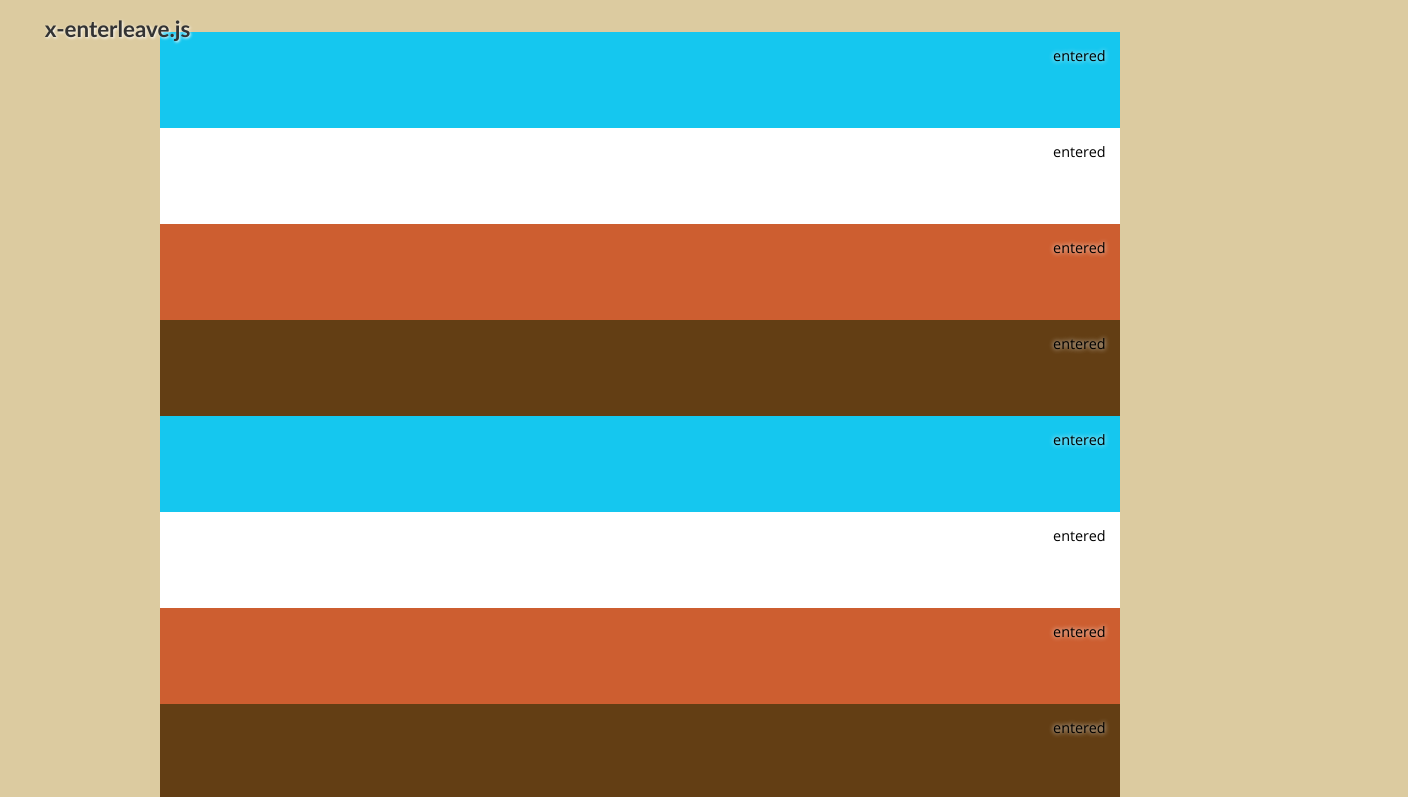
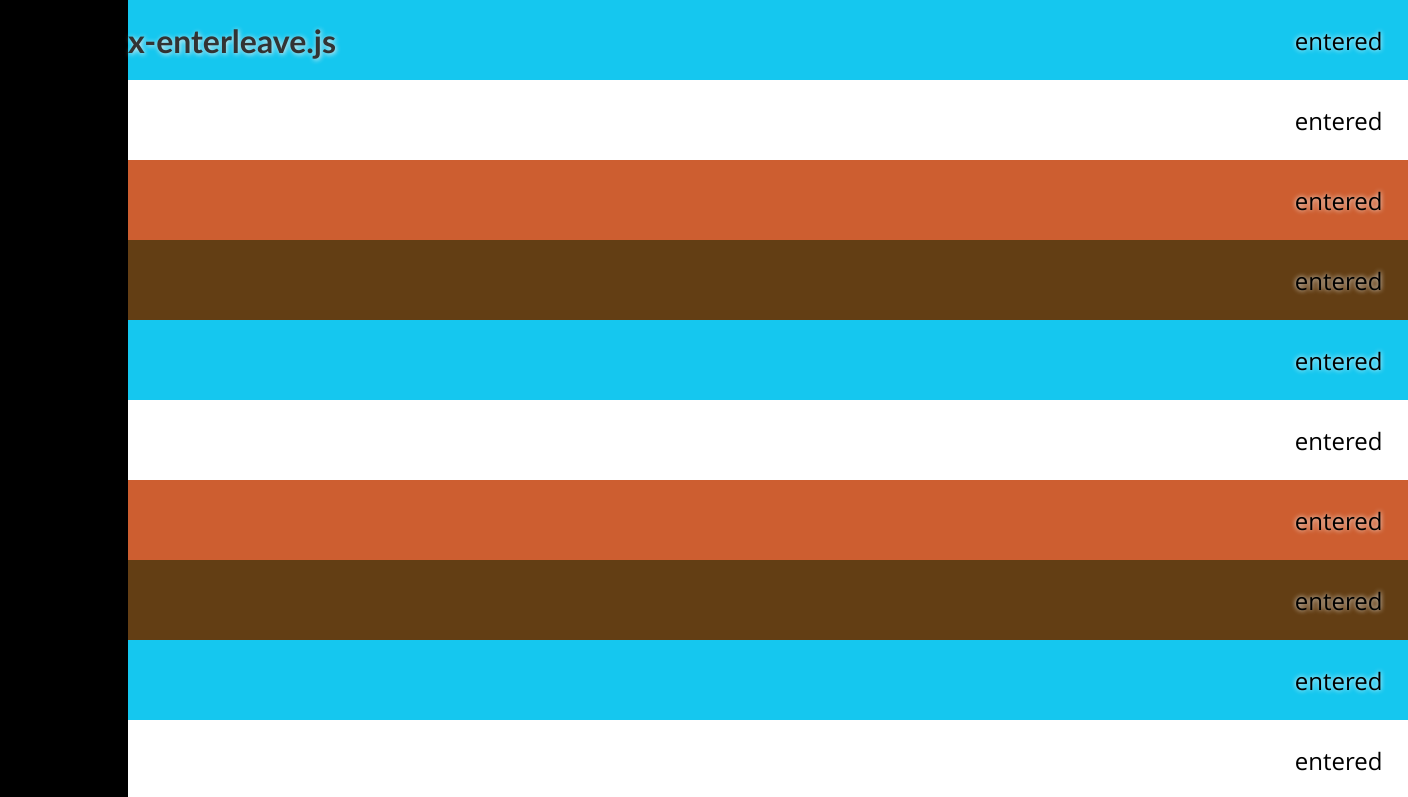
Before and after one commit to jfroffice/x-enterleave.js, a website: page index.html in a window 1280 px wide. Shown: the top 797 px of the page, 1408 px wide, since content can reach past the window. Drawn offline with Linux system fonts and the light colour scheme.

Commit message:
using vh vw css properties

```diff
--- a/css/src/_template.scss
+++ b/css/src/_template.scss
@@ -22,7 +22,7 @@ body {
 }
 
 body {
-	background-color: #dccba0;
+	background-color: #000;
 	font-family: "Open Sans", "Helvetica", sans-serif;
 	font-size: 1em;
 	font-weight: 400;
@@ -78,7 +78,7 @@ p {
 }
 
 .section {
-	padding: 2em;
+
 }
 
 .header span {
--- a/css/src/styles.scss
+++ b/css/src/styles.scss
@@ -6,14 +6,14 @@
 	top: 0;
 	left: 0;
 	color: #333;
-	font-size: 1.4em;
-	margin-left: 2em;
-	text-shadow: 1px 1px 3px white;
+	font-size: 4vh;
+	margin-left: 10vw;
+	text-shadow: 1px 1px 5px #EEE;
 }
 
 .box {
-	width: 100%;
-	height: 6em;
+	width: 100vw;
+	height: 10vh;
 	background-color: #15c7ef;
 }
 
@@ -22,7 +22,7 @@
 }
 
 .box--light {
-	background-color: #ffffff;
+	background-color: #FFF;
 }
 
 .box--light2 {
@@ -58,8 +58,8 @@
 
 .box:after {
 	float: right;
-	font-size: 0.9em;
-	margin-right: 1em;
+	font-size: 3vh;
+	margin-right: 2vw;
 	margin-top: 1em;
 	text-shadow: 0 0 5px white;
 }
--- a/js/am/sequencer.js
+++ b/js/am/sequencer.js
@@ -4,9 +4,13 @@ am.sequencer = (function(prefix, viewport, undefined) {
 	function changeState(elm, inputs, outputs) {
 		var bFind;
 
+		var toRemove = [];
+
 		[].forEach.call(elm.classList, function(val) {
 			if (val.indexOf(inputs[0]) !== -1 ||
 				val.indexOf(inputs[1]) !== -1) {
+				console.log(toRemove);
+				toRemove.push(val);
 				elm.classList.remove(val);
 			} else if (val.indexOf('--') === -1) {
 				var tmp = val + outputs[0];
```
Also changed, not shown: css/styles.css.
